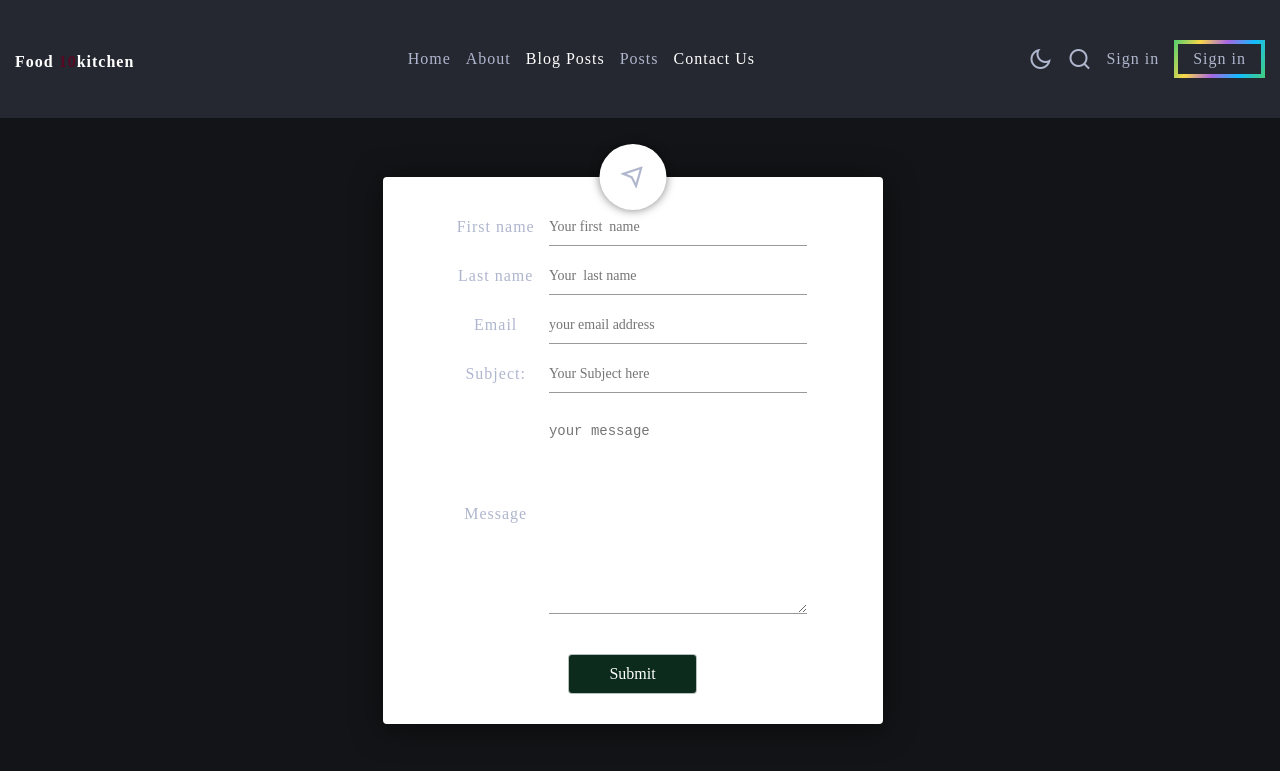
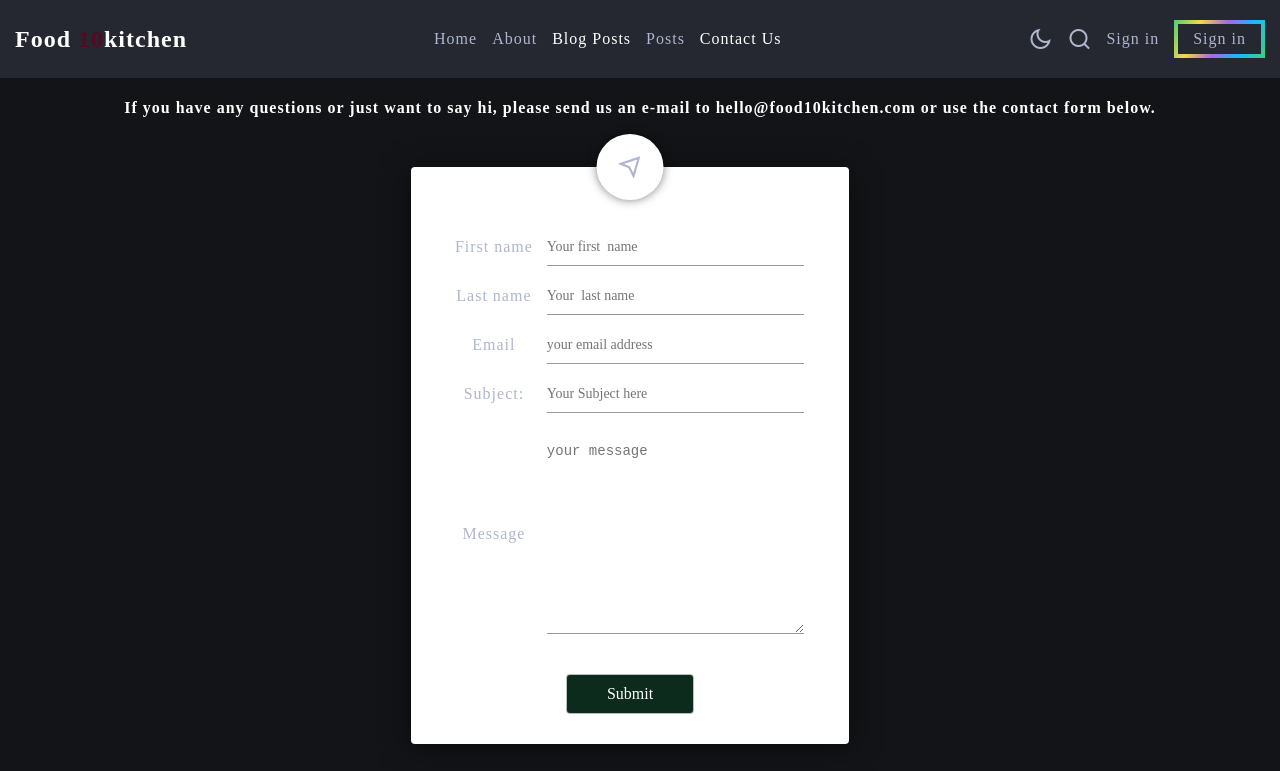
Before and after one commit to Ousman37/Project-Exam.1, a plain HTML site: page contact.html in a window 1280 px wide. Shown: the top 771 px of the page. Drawn offline with nearby package versions, Linux system fonts and the light colour scheme.

Commit message:
Media queries update

```diff
--- a/css/style.css
+++ b/css/style.css
@@ -818,323 +818,41 @@ form button{
 
 
 /* Media queries*/
-/*@media screen and (min-width: 280px) {
-  .logo {
-    font-size: 1.2rem;
-
-}
-.container form {
-    width: 85%;
-    margin-left: -1px;
-
-}
-
-.list {
-    display: flex;
-    align-items: center;
-    gap: 0.5rem;
-    margin-left: -3px;
-}
-.contact-info-title {
-    font-size: var(--font-size-sm);
-    margin-bottom: 6rem;
-}
-
-.input-group, .input-group textarea {
-    width: 80%;
-    display: flex;
-    align-items: center;
-    margin: 10px 0;
-    position: relative;
-}
-.ri-menu-2-line{
-  margin-right: 0px;
-}
-
-.container {
-
-    margin: 0 auto;
-    padding: 0 -11.5rem;
-}
-
-}*/
 
 
-
-@media screen and (min-width: 360px) {
-.container form {
-    width: 87%;
-    padding: 20px 60px 20px;
-    background: #fff;
-    border-radius: 4px;
-    box-shadow: 0 4px 30px rgb(0 0 0 / 50%);
-    position: relative;
-    margin-left: 1px;
-
-}
-.contact-info-title {
-    font-size: var(--font-size-sm);
-    margin-bottom: 6rem;
-}
-.input-group, .input-group textarea {
-  width: 126%;
+@media screen and (min-width: 360px){
+  .input-group, .input-group textarea {
+  width: 100%;
   display: flex;
   align-items: center;
   margin: 10px 0;
   position: relative;
 }
-
+.contact-info-title {
+  font-size: var(--font-size-sm);
+  margin-bottom: 5rem;
 }
-
-
-@media screen and (min-width: 375px) {
 .container form {
-    width: 100%;
-    /*padding: 45px 75px 11px;*/
-    background: #fff;
-    border-radius: 4px;
-    box-shadow: 0 4px 30px rgb(0 0 0 / 50%);
-    position: relative;
-    margin-left: 3px;
-
-}
-.contact-info-title {
-    font-size: var(--font-size-sm);
-    margin-bottom: 6rem;
-}
-.header {
-  background-color: var(--secondary-background-color);
-  position: fixed;
-  top: 0;
-  left: 0;
-  width: 100%;
-  z-index: 999;
-}
-.logo {
-  font-size: var(--font-size-sm);
-
-}
-.ri-menu-2-line{
-  margin-right: 7px;
-}
-
-
-}
-
-@media screen and (min-width: 384px) {
-.container form {
-    width: 86%;
-    /*padding: 45px 75px 11px;*/
-    background: #fff;
-    border-radius: 4px;
-    box-shadow: 0 4px 30px rgb(0 0 0 / 50%);
-    position: relative;
-    margin-left: -4px;
-
-}
-.contact-info-title {
-    font-size: var(--font-size-sm);
-    margin-bottom: 6rem;
-}
-.header {
-  background-color: var(--secondary-background-color);
-  position: fixed;
-  top: 0;
-  left: 0;
-  width: 95%;
-  z-index: 999;
+  left: 0rem;
 }
 
 }
 
 
-@media screen and (min-width: 360px) {
-.container form {
-    width: 100%;
-    margin-left: 3px;
-
+@media screen and (min-width: 412px){
+  .input-group, .input-group textarea {
+  width: 100%;
+  display: flex;
+  align-items: center;
+  margin: 10px 0;
+  position: relative;
 }
 .contact-info-title {
-    font-size: var(--font-size-sm);
-    margin-bottom: 6rem;
-}
-.header {
-  background-color: var(--secondary-background-color);
-  position: fixed;
-  top: 0;
-  left: 0;
-  width: 100%;
-  z-index: 999;
-}
-.logo {
   font-size: var(--font-size-sm);
-
-}
-.ri-menu-2-line{
-  margin-right: 7px;
+  margin-bottom: 5rem;
 }
 
 }
-
-@media screen and (min-width: 390px) {
-.container form {
-    width: 100%;
-    margin-left: 3px;
-
-}
-.contact-info-title {
-    font-size: var(--font-size-sm);
-    margin-bottom: 6rem;
-}
-.header {
-  background-color: var(--secondary-background-color);
-  position: fixed;
-  top: 0;
-  left: 0;
-  width: 100%;
-  z-index: 999;
-}
-.logo {
-  font-size: var(--font-size-sm);
-
-}
-.ri-menu-2-line{
-  margin-right: 7px;
-}
-
-}
-
-@media screen and (min-width: 414px) {
-.container form {
-    width: 100%;
-    margin-left: 3px;
-
-}
-.contact-info-title {
-    font-size: var(--font-size-sm);
-    margin-bottom: 6rem;
-}
-.header {
-  background-color: var(--secondary-background-color);
-  position: fixed;
-  top: 0;
-  left: 0;
-  width: 100%;
-  z-index: 999;
-}
-.logo {
-  font-size: var(--font-size-sm);
-
-}
-.ri-menu-2-line{
-  margin-right: 7px;
-}
-
-}
-
-
-@media screen and (min-width: 412px) {
-.container form {
-    width: 100%;
-
-}
-
-.contact-info-title {
-    font-size: var(--font-size-sm);
-    margin-bottom: 6rem;
-}
-
-}
-
-@media screen and (min-width: 540px) {
-.container form {
-    width: 100%;
-
-}
-
-.contact-info-title {
-    font-size: var(--font-size-sm);
-    margin-bottom: 6rem;
-}
-.input-group, .input-group textarea {
-    width: 100%;
-}
-
-}
-
-@media screen and (min-width: 768px) {
-.container form {
-    width: 100%;
-    margin-left: 3px;
-
-}
-.contact-info-title {
-    font-size: var(--font-size-sm);
-    margin-bottom: 6rem;
-}
-.header {
-  background-color: var(--secondary-background-color);
-  position: fixed;
-  top: 0;
-  left: 0;
-  width: 100%;
-  z-index: 999;
-}
-.input-group, .input-group textarea {
-    width: 100%;
-}
-}
-
-@media screen and (min-width: 810px) {
-.container form {
-    width: 100%;
-    margin-left: 3px;
-
-}
-.contact-info-title {
-    font-size: var(--font-size-sm);
-    margin-bottom: 6rem;
-}
-.header {
-  background-color: var(--secondary-background-color);
-  position: fixed;
-  top: 0;
-  left: 0;
-  width: 100%;
-  z-index: 999;
-}
-}
-
-@media screen and (min-width: 820px) {
-   .navbar {
-   display: flex;
-   align-items: center;
-   justify-content: space-between;
-   padding-block: 2.5rem;
-}
-.container form {
-    width: 100%;
-    margin-left: 3px;
-
-}
-.contact-info-title {
-    font-size: var(--font-size-sm);
-    margin-bottom: 6rem;
-}
-.header {
-  background-color: var(--secondary-background-color);
-  position: fixed;
-  top: 0;
-  left: 0;
-  width: 100%;
-  z-index: 999;
-}
-.input-group, .input-group textarea {
-    width: 100%;
-}
-}
-
-
 
 
 @media screen and (min-width: 1024px){
@@ -1168,15 +886,9 @@ form button{
     }
   }
   .featured-articles-container{
-    grid-template-columns: 1fr 40rem;
+    grid-template-columns: 1fr 10rem;
   }
-  .trending-post-image-box{
-    width: 10rem;
-    height: 10rem;
-  }
-  .popular-tags-container{
-    grid-template-columns: repeat(3, 1fr);
-  }
+
   .footer-container{
     grid-template-columns: repeat(5, 1fr);
   }
@@ -1189,84 +901,20 @@ form button{
   .copyright-notice{
     margin-top: auto;
   }
-  .blog-post-data img{
-    height: 40rem;
 
-  }
 }
 
 
-@media screen and (min-width: 1200px){
-  .older-post-grid-wrapper{
-    grid-template-columns: repeat(2, ifr);
-  }
-  .menu{
-  position: inherit;
-  width: inherit;
-  padding: inherit;
-  background-color: transparent;
-  opacity: inherit;
-  transform: inherit;
-}
-.menu > .list{
-  flex-direction: row;
-}
-.screen-lg-hidden{
-  display: none;
-}
-.screen-sm-hidden{
-  display: block;
-}
-.sign-up-btn{
-  padding: .4rem;
-}
-.btn .fancy-border:hover::before{
-   animation:  animate_border .75s linear
-   infinite;
-}
-@keyframes animate_border {
-  to{
-    transform: translateX(-50%);
-  }
-}
+@media screen and (min-width: 1024px){
+  .container form {
+  width: 100%;
+  max-width: 500px;
+  padding: 50px 30px 20px;
+  background: #fff;
+  border-radius: 4px;
+  box-shadow: 0 4px 30px rgba(0, 0, 0, 0.5);
+  position: relative;
+  left: -1rem;
 }
 
-
-@media screen and (min-width: 1500px){
-  .featured-article{
-    grid-column: 3/1;
-  }
-  .featured-article-1{
-    grid-column: 1/3;
-    grid-row: 2/-1;
-  }
-  .menu{
-  position: inherit;
-  width: inherit;
-  padding: inherit;
-  background-color: transparent;
-  opacity: inherit;
-  transform: inherit;
 }
-.menu > .list{
-  flex-direction: row;
-}
-.screen-lg-hidden{
-  display: none;
-}
-.screen-sm-hidden{
-  display: block;
-}
-.sign-up-btn{
-  padding: .4rem;
-}
-.btn .fancy-border:hover::before{
-   animation:  animate_border .75s linear
-   infinite;
-}
-@keyframes animate_border {
-  to{
-    transform: translateX(-50%);
-  }
-}
-}
```
Also changed, not shown: css/main.css (+4 -3 lines).
